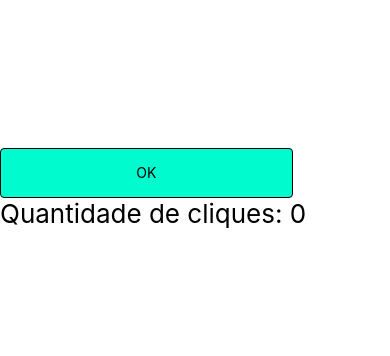
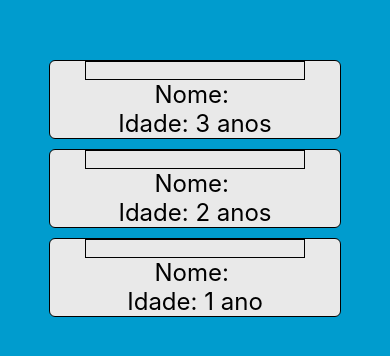
Before and after one commit to vitor-gss/programacao-movel, a React Native app in the folder proj-01/: screen / in a window 390 px wide. Shown: the part 234-590 px from the top of the page. Built offline with nearby package versions, Linux system fonts and the light colour scheme.

Commit message:
Use state para inserir nome do gato

```diff
--- a/proj-01/App.js
+++ b/proj-01/App.js
@@ -5,14 +5,14 @@ import Cliques from './Cliques';
 function App() {
   return (
     <View style={styles.container}>
-      <Gato nome="Fred" idade={3} />
-      <Gato nome="Simba" idade={2} />
-      <Gato nome="Elsa" idade={1} />
+      <Gato idade={3} />
+      <Gato idade={2} />
+      <Gato idade={1} />
     </View>
   );
 }
 
-export default Cliques
+export default App
 
 
 
--- a/proj-01/Gato.js
+++ b/proj-01/Gato.js
@@ -1,9 +1,16 @@
-import { View, Text, StyleSheet, TouchableOpacity } from "react-native";
+import { View, Text, StyleSheet, TextInput } from "react-native";
+import { useState } from "react";
 
-const Gato = ({nome, idade}) => {
+const Gato = ({idade}) => {
 	const texto = idade > 1 ? "anos" : "ano"
+	const [nome, setNome] = useState("")
+	// const [idade, setIdade] = useState(0)
+
 	return (
 		<View style={styles.container}>
+			<TextInput style={styles.ipt} defaultValue={nome} onChangeText={(novoTexto) => {
+				setNome(novoTexto)
+			}} />
 			<Text style={styles.text}>Nome: {nome}</Text>
 			<Text style={styles.text}>Idade: {idade} {texto}</Text>
 		</View>
@@ -24,6 +31,11 @@ const styles = StyleSheet.create({
 	},
 	text: {
 		fontSize: 24,
+	},
+	ipt: {
+		borderWidth: 1,
+
 	}
+
 }
 )
```
